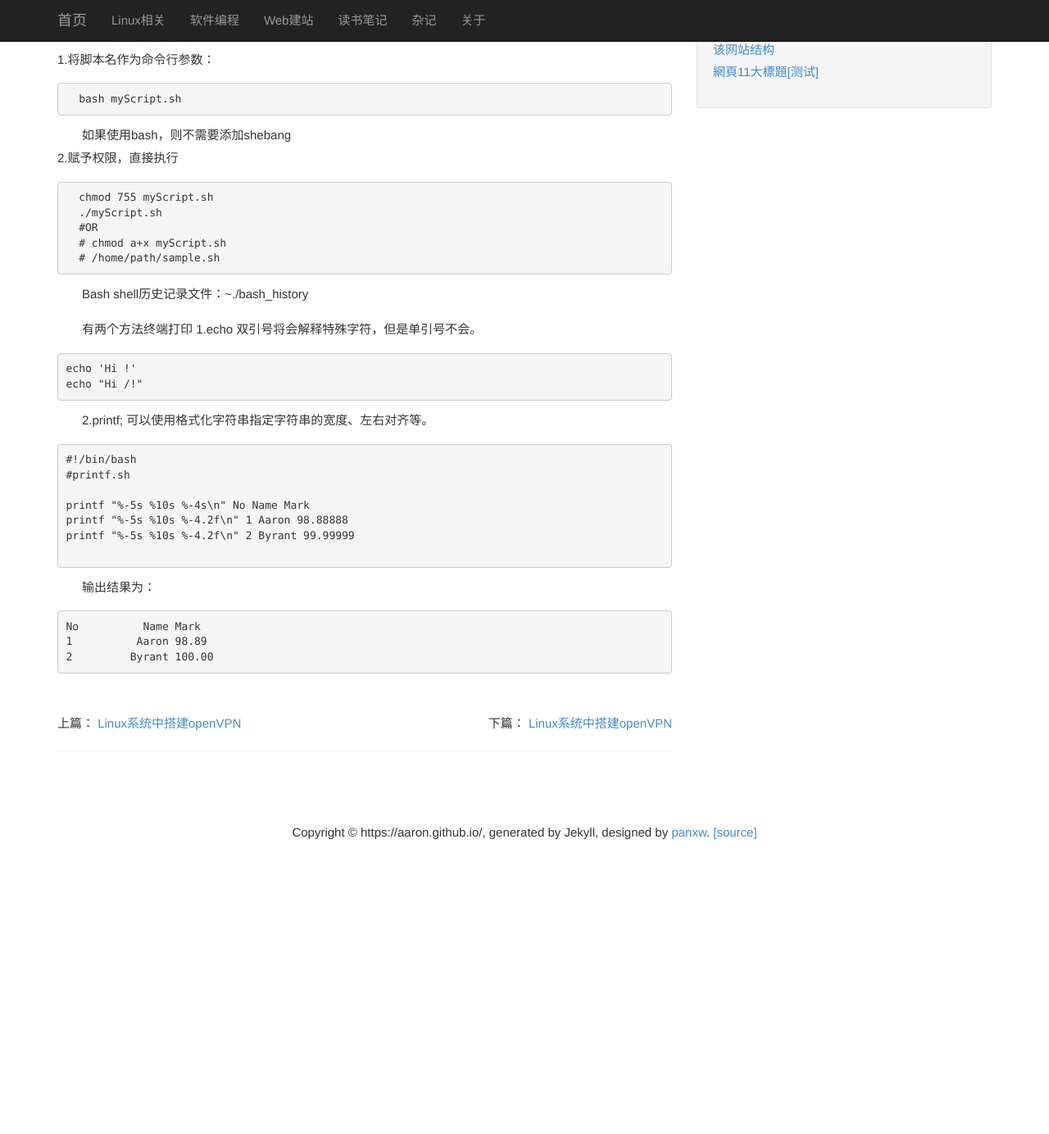
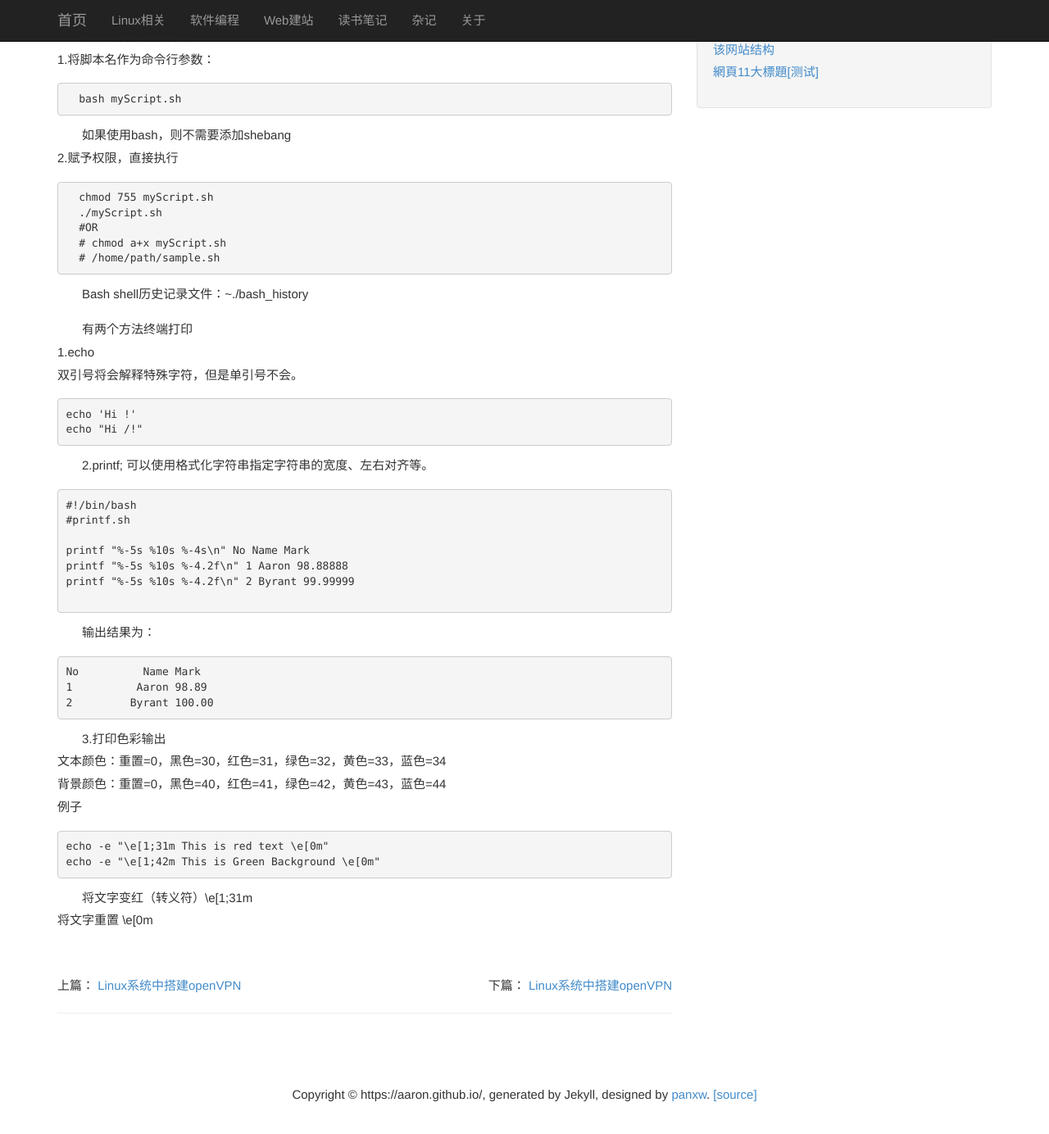
Before and after one commit to aaron789123/aaron.github.io, a Jekyll site: the page built from _posts/2020-09-15-linux-shell12.markdown, in a window 1280 px wide and 1400 px high, scrolled down 415 px. Shown: the top 1384 px of the window at 82% size. Built offline with Jekyll 4.4.1, drawn with Linux system fonts in a browser that asks for light colours; before the commit the page ends 1495 px from its top, so only the background shows below that; some of the changed text lies outside the part shown.

Commit message:
Update and rename 2020-09-15-linux-shell1.markdown to 2020-09-15-linux-shell12.markdown

````diff
--- a/_posts/2020-09-15-linux-shell1.markdown
+++ b/_posts/2020-09-15-linux-shell12.markdown
@@ -1,13 +1,13 @@
 ---
 layout: post
 category: "linux"
-title:  "linux shell 脚本学习笔记1"
+title:  "linux shell 脚本学习笔记12"
 tags: [linux,shell,学习笔记 ]
 ---
 
 ### 简介
 >该文章为Linux Shell的学习笔记
->
+>在终端显示
 
 ### 1.基础知识
 shell脚本以shebang(sharp-bang)为起始:
@@ -54,3 +54,13 @@ No          Name Mark
 1          Aaron 98.89
 2         Byrant 100.00
 ```
+3.打印色彩输出
+文本颜色：重置=0，黑色=30，红色=31，绿色=32，黄色=33，蓝色=34
+背景颜色：重置=0，黑色=40，红色=41，绿色=42，黄色=43，蓝色=44
+例子
+~~~
+echo -e "\e[1;31m This is red text \e[0m"
+echo -e "\e[1;42m This is Green Background \e[0m"
+~~~
+将文字变红（转义符）\e[1;31m
+将文字重置 \e[0m
````
